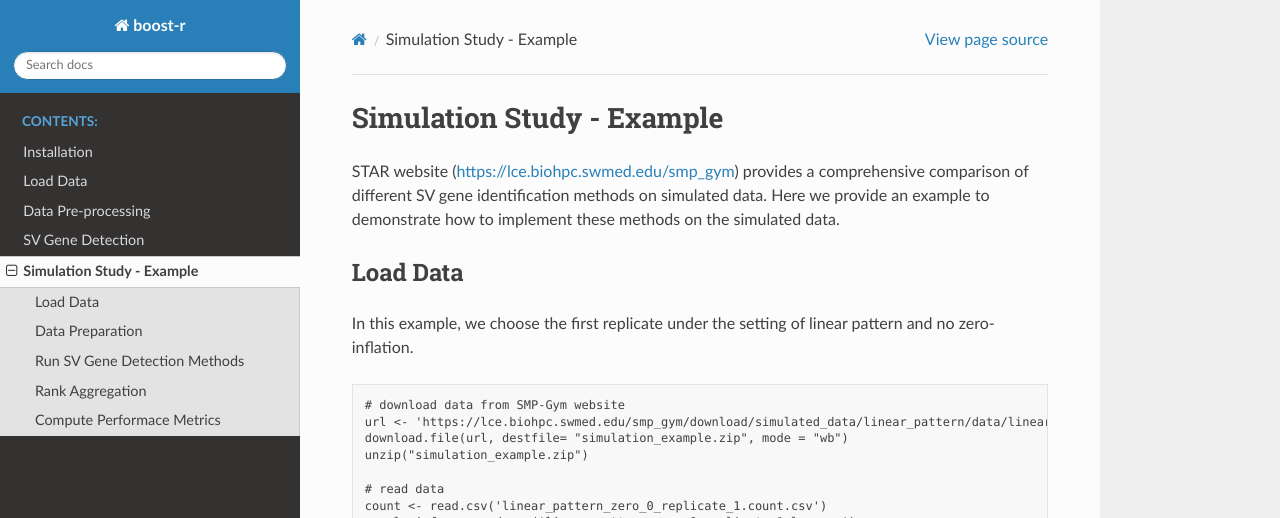
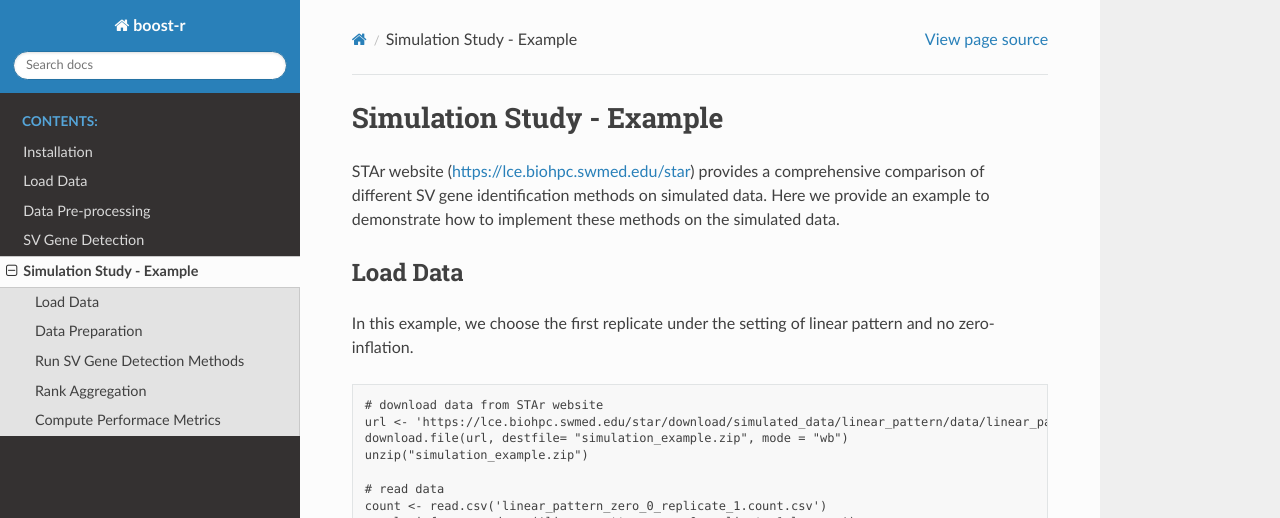
Before and after one commit to estfernan/boost, a Sphinx documentation site: the page built from docs/simulation.rst, in a window 1280 px wide and 900 px high. Shown: the top 518 px of the window. Built offline with Sphinx 7.4.7 and the Read the Docs theme 2.0.0, drawn with Linux system fonts in a browser that asks for light colours; some of the changed text lies outside the part shown.

Commit message:
Update simulation.rst

```diff
--- a/docs/simulation.rst
+++ b/docs/simulation.rst
@@ -2,14 +2,14 @@
 Simulation Study - Example
 ======================================
 
-STAR website (https://lce.biohpc.swmed.edu/smp_gym) provides a comprehensive comparison of different SV gene identification methods on simulated data. Here we provide an example to demonstrate how to implement these methods on the simulated data.
+STAr website (https://lce.biohpc.swmed.edu/star) provides a comprehensive comparison of different SV gene identification methods on simulated data. Here we provide an example to demonstrate how to implement these methods on the simulated data.
 
 Load Data
 ------------------------
 In this example, we choose the first replicate under the setting of linear pattern and no zero-inflation.
 ::
-    # download data from SMP-Gym website
-    url <- 'https://lce.biohpc.swmed.edu/smp_gym/download/simulated_data/linear_pattern/data/linear_pattern_zero_0_replicate_1.zip'
+    # download data from STAr website
+    url <- 'https://lce.biohpc.swmed.edu/star/download/simulated_data/linear_pattern/data/linear_pattern_zero_0_replicate_1.zip'
     download.file(url, destfile= "simulation_example.zip", mode = "wb")
     unzip("simulation_example.zip")
 
```
